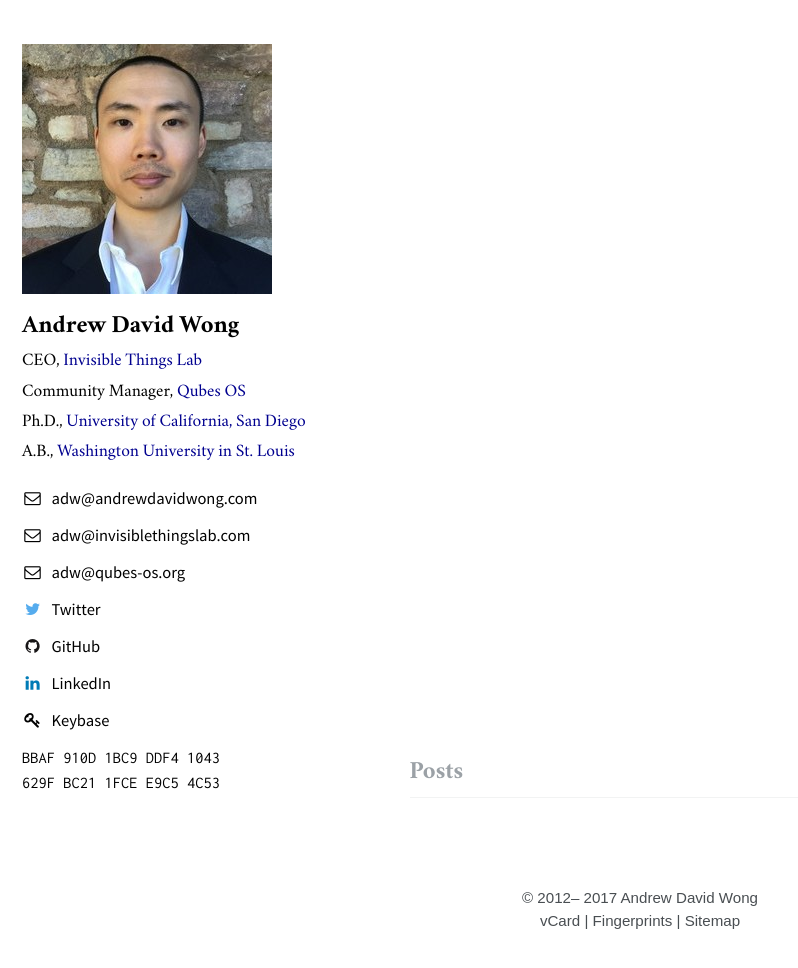
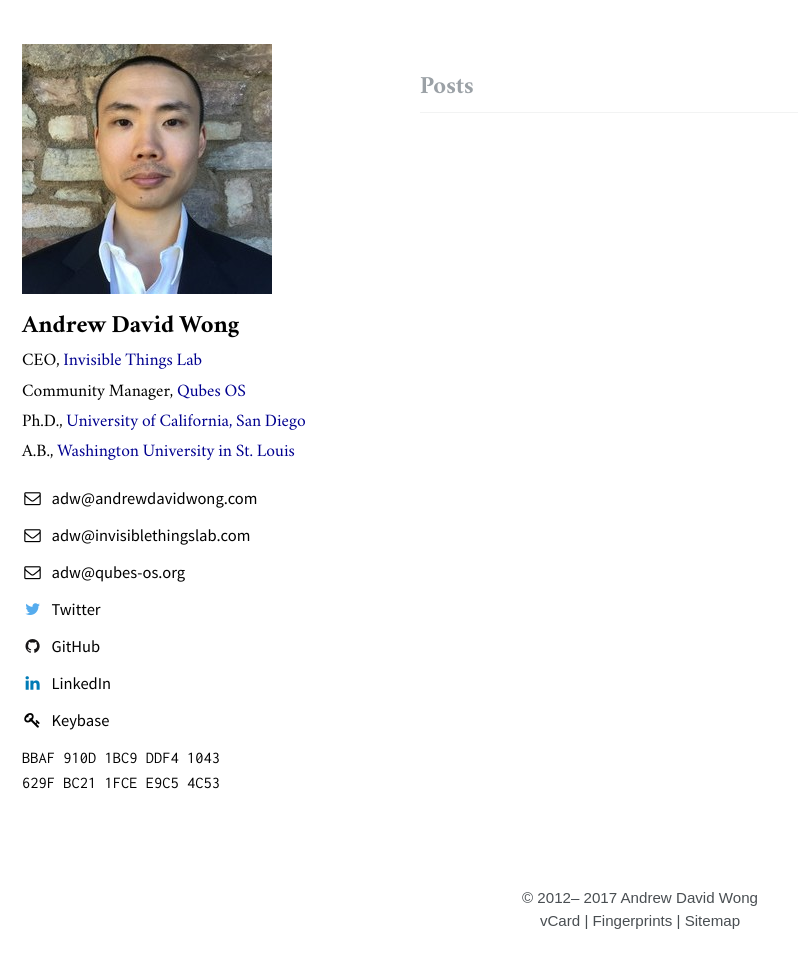
Before and after one commit to andrewdavidwong/web, a Jekyll site: the page built from index.html, in a window 1280 px wide and 978 px high. Shown: the top 968 px of the window, without its empty margins (0-798 px from the left). Built offline with Jekyll 4.4.1, drawn with Linux system fonts in a browser that asks for light colours; the list of posts is cut into pages by our own code.

Commit message:
Reduce archive layout main column width

```diff
--- a/_sass/_archive.scss
+++ b/_sass/_archive.scss
@@ -10,7 +10,7 @@
   }
 
   @include breakpoint($large) {
-    @include span(8.8 of 12 last);
+    @include span(8.7 of 12 last);
     @include prefix(0.5 of 12);
   }
 
```
